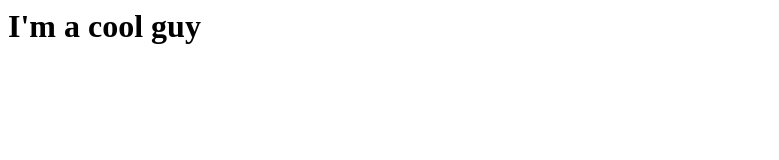
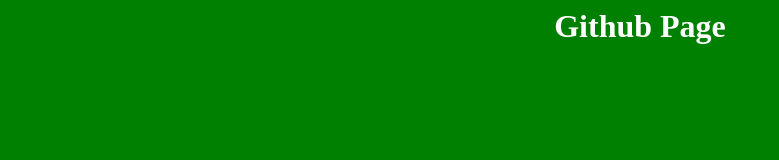
Before and after one commit to DaiDiimon/DaiDIimon.github.io, a plain HTML site: page index.html in a window 1280 px wide. Shown: the whole page, without its empty margins (0-779 px from the left). Drawn offline with Linux system fonts and the light colour scheme.

Commit message:
Update index.html

```diff
--- a/index.html
+++ b/index.html
@@ -1 +1,16 @@
-<h1>I'm a cool guy</h1>
+<html>
+  <style>
+    body{
+      background-color: green;
+      color:white;
+      text-align:center;
+    }
+  </style>
+
+  <title>
+    Imon
+  </title>
+  <body>
+    <h1>Github Page</h1>
+  </body>
+</html>
```
